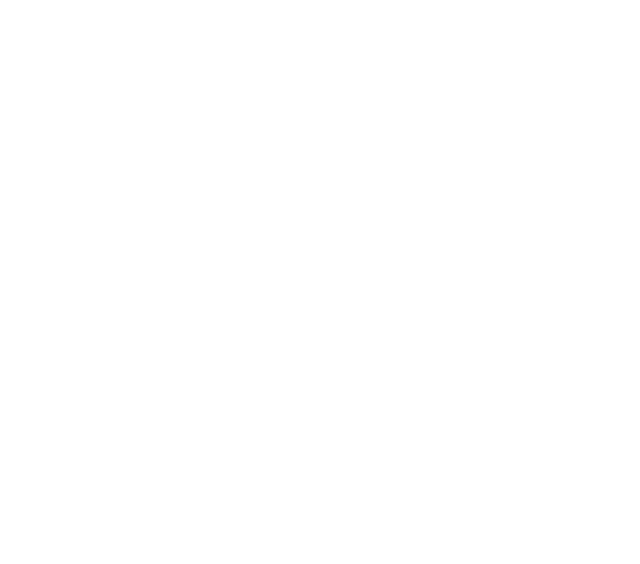
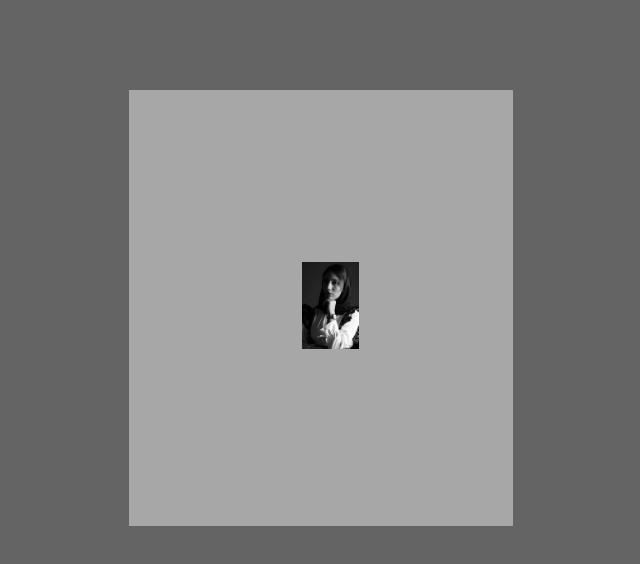
Before and after one commit to Mehrgan-trk/profile-card, a plain HTML site: page index.html in a window 1280 px wide. Shown: the whole page, without its empty margins (319-959 px from the left). Drawn offline with Linux system fonts and the light colour scheme.

Commit message:
image card

```diff
--- a/index.html
+++ b/index.html
@@ -7,6 +7,8 @@
     <link rel="stylesheet" href="style.css">
 </head>
 <body>
-
+    <div class="main_card">
+        <img class="card-image" src="./images/IMG_9183.JPG" alt="">
+    </div>
 </body>
 </html>
--- a/style.css
+++ b/style.css
@@ -0,0 +1,23 @@
+*{
+    padding: 0;
+    margin: 0;
+    border: 0;
+}
+body{
+    background-color: rgb(101, 100, 100);
+}
+.main_card{
+    background-color: rgb(167, 167, 167);
+    width: 30%;
+    height: 40%;
+    margin: auto;
+   margin-top: 7%;
+
+}
+.card-image{
+    width: 15%;
+    height: 15%;
+    padding: 45%;
+
+
+}
```
Also changed, not shown: images/IMG_9183.JPG (added).
